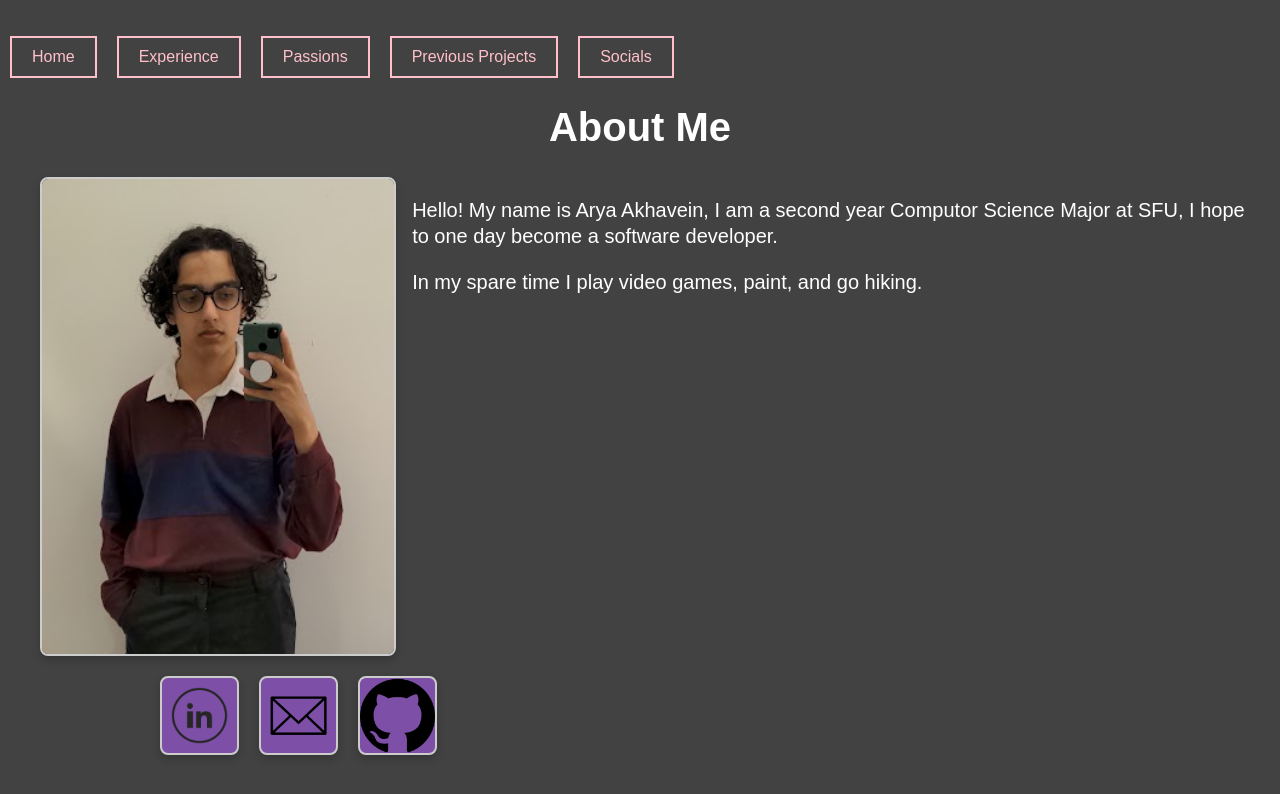
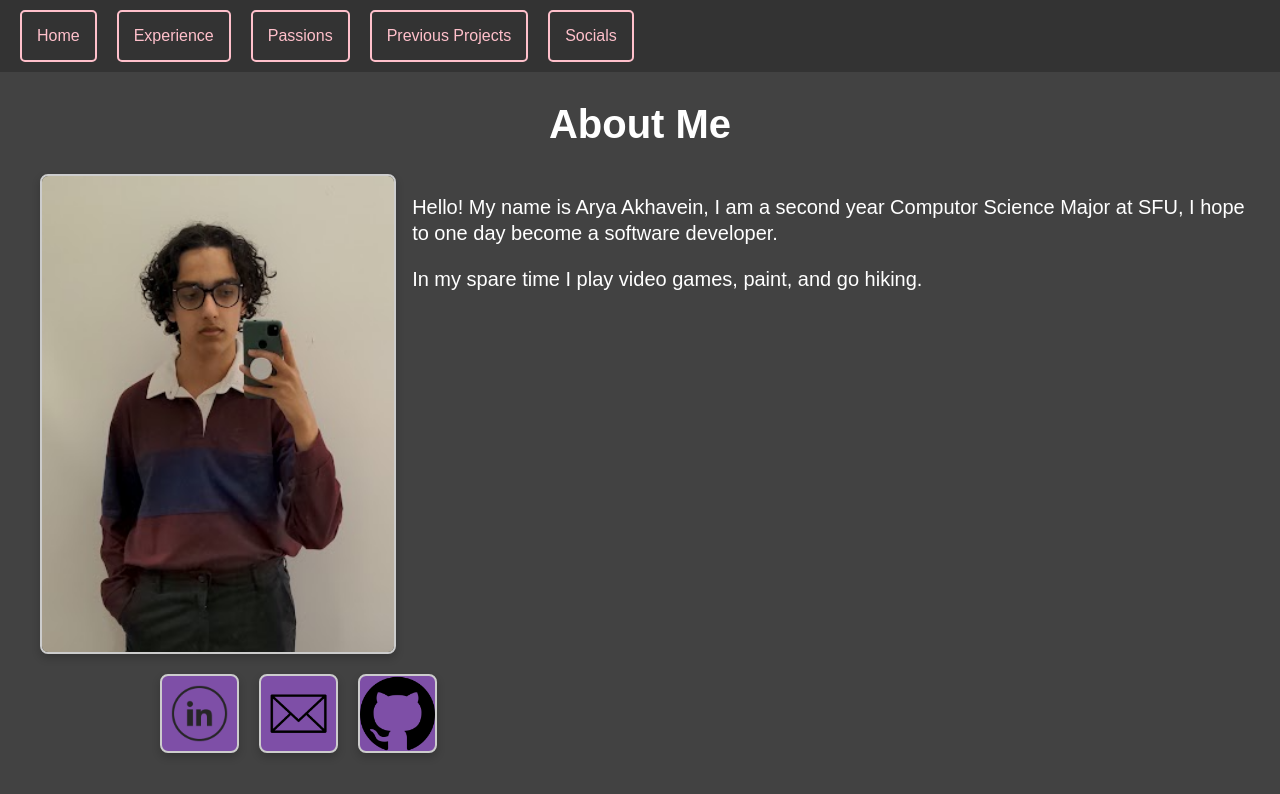
Before and after one commit to Arnice123/Arnice123.github.io, a React (Create React App) app: page / in a window 1280 px wide. Shown: the top 794 px of the page. Built offline with nearby package versions, Linux system fonts and the light colour scheme.

Commit message:
Changed NavButtons into a bar on the top of the screen

```diff
--- a/src/App.js
+++ b/src/App.js
@@ -1,63 +1,12 @@
 import React from 'react';
-import { BrowserRouter as Router, Routes, Route, useNavigate } from 'react-router-dom';
+import { BrowserRouter as Router, Routes, Route } from 'react-router-dom';
 import Experience from './Pages/Experience';
 import Home from './Pages/Home'
 import Passions from './Pages/Passions';
 import PreviousProject from './Pages/PreviousProjects';
 import Socials from './Pages/Socials';
+import NavButtons from './Components/NavButtons';
 import './index.css';
-
-const NavButtons = () => {
-  const navigate = useNavigate();
-
-  return (
-    <nav>
-      <ul>
-        <li>
-          <button
-            onClick={() => navigate('/')}
-            className="text-pink-500 hover:text-black transition-colors"
-          >
-            Home
-          </button>
-        </li>
-        <li>
-          <button
-            onClick={() => navigate('/experience')}
-            className="text-pink-500 hover:text-black transition-colors"
-          >
-            Experience
-          </button>
-        </li>
-        <li>
-          <button
-            onClick={() => navigate('/passions')}
-            className="text-pink-500 hover:text-black transition-colors"
-          >
-            Passions
-          </button>
-        </li>
-        <li>
-          <button
-            onClick={() => navigate('/previousProject')}
-            className="text-pink-500 hover:text-black transition-colors"
-          >
-            Previous Projects
-          </button>
-        </li>
-        <li>
-          <button
-            onClick={() => navigate('/socials')}
-            className="text-pink-500 hover:text-black transition-colors"
-          >
-            Socials
-          </button>
-        </li>
-      </ul>
-    </nav>
-  );
-};
-
 
 const App = () => {
   return (
--- /dev/null
+++ b/src/Components/NavButtons.js
@@ -0,0 +1,104 @@
+import {useNavigate } from 'react-router-dom';
+
+const NavButtons = () => {
+    const navigate = useNavigate();
+
+    return (
+      <nav>
+        <ul style={{
+            position: 'fixed',
+            top: 0,
+            left: 0,
+            right: 0,
+            zIndex: 1000,
+            backgroundColor: '#333333',
+            padding: '10px',
+            marginTop:0,
+          }}>
+          <li>
+            <button
+              onClick={() => navigate('/')}
+              className="text-pink-500 hover:text-black transition-colors"
+              style={{
+                display: 'flex',
+                gap: '20px',
+                maxWidth: '1200px',
+                margin: '0 auto',
+                padding: '15px',
+                borderRadius: '5px',
+              }}
+            >
+              Home
+            </button>
+          </li>
+          <li>
+            <button
+              onClick={() => navigate('/experience')}
+              className="text-pink-500 hover:text-black transition-colors"
+              style={{
+                display: 'flex',
+                gap: '20px',
+                maxWidth: '1200px',
+                margin: '0 auto',
+                padding: '15px',
+                borderRadius: '5px',
+              }}
+            >
+              Experience
+            </button>
+          </li>
+          <li>
+            <button
+              onClick={() => navigate('/passions')}
+              className="text-pink-500 hover:text-black transition-colors"
+              style={{
+                display: 'flex',
+                gap: '20px',
+                maxWidth: '1200px',
+                margin: '0 auto',
+                padding: '15px',
+                borderRadius: '5px',
+              }}
+            >
+              Passions
+            </button>
+          </li>
+          <li>
+            <button
+              onClick={() => navigate('/previousProject')}
+              className="text-pink-500 hover:text-black transition-colors"
+              style={{
+                display: 'flex',
+                gap: '20px',
+                maxWidth: '1200px',
+                margin: '0 auto',
+                padding: '15px',
+                borderRadius: '5px',
+              }}
+            >
+              Previous Projects
+            </button>
+          </li>
+          <li>
+            <button
+              onClick={() => navigate('/socials')}
+              className="text-pink-500 hover:text-black transition-colors"
+              style={{
+                display: 'flex',
+                gap: '20px',
+                maxWidth: '1200px',
+                margin: '0 auto',
+                padding: '15px',
+                borderRadius: '5px',
+              }}
+
+            >
+              Socials
+            </button>
+          </li>
+        </ul>
+      </nav>
+    );
+  };
+
+export default NavButtons;
--- a/src/Pages/Experience.js
+++ b/src/Pages/Experience.js
@@ -7,7 +7,7 @@ import Section from "../Components/Section.js"
 const Experience = () => {
 
   return (
-    <div style={{marginBottom: '100px',margin: '10px', fontSize:20, wordSpacing:1.25, lineHeight:1.5, color: '#FFFFFF', fontFamily: 'Poppins, sans-serif'}}>
+    <div style={{marginBottom: '100px',margin: '10px', fontSize:20, wordSpacing:1.25, lineHeight:1.5, color: '#FFFFFF', fontFamily: 'Poppins, sans-serif', marginTop:'8%'}}>
       <h1 className='title'>Experience</h1>
       {/* Job Section */}
       <Section title="Job Experience">
--- a/src/Pages/Home.js
+++ b/src/Pages/Home.js
@@ -1,4 +1,4 @@
-import React, { useState } from 'react';
+import React from 'react';
 import ProfilePhoto from '../Components/ProfilePhoto';
 import Button from '../Components/Button';
 import '../App.css'
@@ -7,7 +7,8 @@ function Home() {
   return (
     <div style={{
       margin: 20,
-      fontFamily: 'Poppins, sans-serif'
+      fontFamily: 'Poppins, sans-serif',
+      marginTop:'8%'
     }}>
       <h1 className='title'>About Me</h1>
       <ProfilePhoto /> {}
--- a/src/Pages/Passions.js
+++ b/src/Pages/Passions.js
@@ -25,7 +25,7 @@ function NavBar({href, name}) {
 
 const Passions = () => {
   return (
-    <div style={{ display: 'flex' }}>
+    <div style={{ display: 'flex', marginTop:'8%'}}>
       {/* Main content */}
       <div
         style={{
@@ -104,9 +104,10 @@ const Passions = () => {
           width: '230px',
           backgroundColor: '#333333',
           fontFamily: 'Poppins, sans-serif',
-          padding: '15px',
+          padding: '10px',
           borderRadius: '10px',
           boxShadow: '0 2px 10px rgba(0, 0, 0, 0.3)',
+          marginTop:'8%'
         }}
       >
         <NavBar href='#dnd' name="Dungeons and Dragons" />
--- a/src/Pages/PreviousProjects.js
+++ b/src/Pages/PreviousProjects.js
@@ -1,6 +1,5 @@
 import React from 'react';
 import '../App.css'
-import '../Components/Button.css';
 import { FaGithub } from 'react-icons/fa';
 
 function ProjectLink({ title, link, name, description, image_path, alt }) {
@@ -27,7 +26,7 @@ function ProjectLink({ title, link, name, description, image_path, alt }) {
 const PreviousProject = () => {
 
   return (
-    <div style={{marginBottom: '100px', fontSize:20, wordSpacing:1.25, lineHeight:1.5, fontFamily: 'Poppins, sans-serif'}}>
+    <div style={{marginBottom: '100px', fontSize:20, wordSpacing:1.25, lineHeight:1.5, fontFamily: 'Poppins, sans-serif', marginTop:'8%'}}>
       <h1 className='title' >Previous Projects</h1>
       <a
         href="https://github.com/Arnice123"
--- a/src/Pages/Socials.js
+++ b/src/Pages/Socials.js
@@ -11,6 +11,7 @@ const Socials = () => {
         margin: 20,
         fontFamily: 'Poppins, sans-serif',
         textAlign: 'center',
+        marginTop:'8%'
       }}
     >
       <h1 className='title'>My Socials</h1>
```
